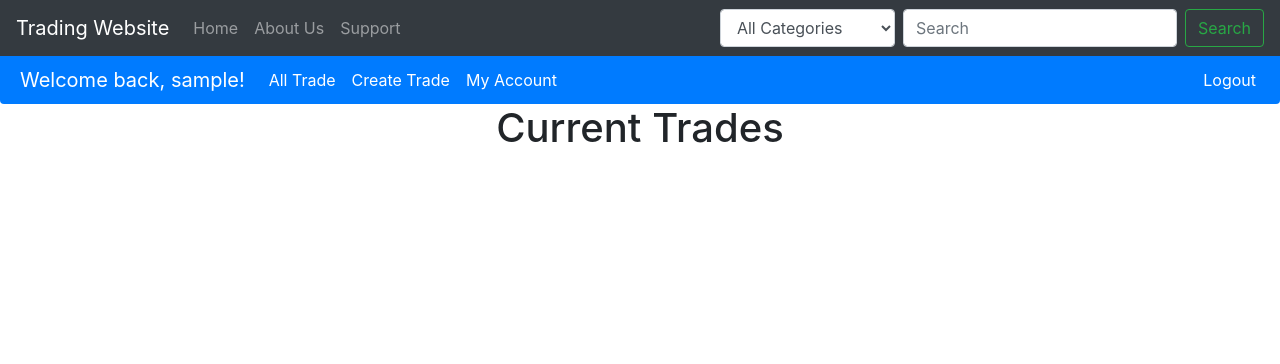
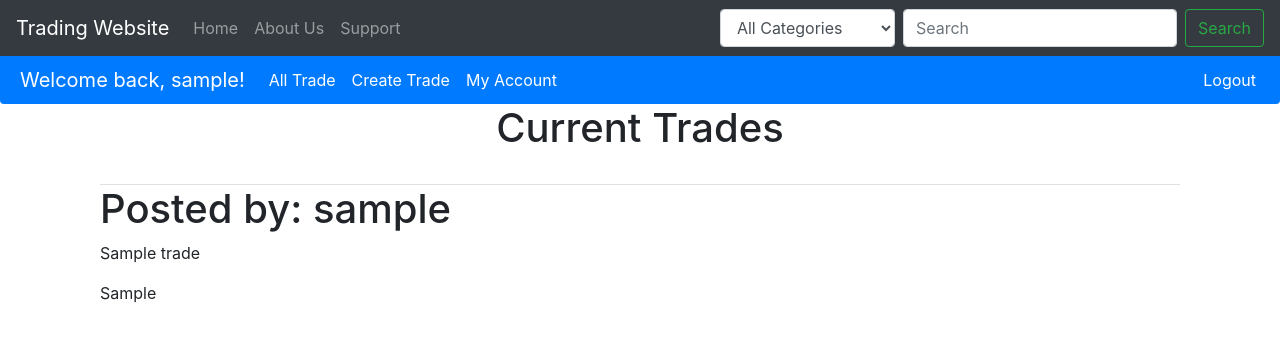
Before and after one commit to michaelwomack2001/3155FinalProject, a Flask app: page /trade in a window 1280 px wide. Shown: the top 364 px of the page. Run offline with Flask 2, Linux system fonts and the light colour scheme; a user stored in the database is signed in; tables that the repository leaves empty hold one stand-in row (values such as "Sample post"); parts of the project's set-up code (start-up, migrations or seed data) failed here and were passed over; some libraries are stand-ins or nearby versions.

Commit message:
adding create trade and other trade backend

```diff
--- a/src/models.py
+++ b/src/models.py
@@ -20,7 +20,6 @@ class Trades(db.Model):
     active_trade = db.column(db.Boolean())
     item_condition = db.Column(db.String)
     completed_trade = db.column(db.Boolean())
-    date = db.Column(db.DateTime(timezone=True), default=func.now())
     notes = db.relationship('Notes')
     user_name = db.Column(db.String, db.ForeignKey('users.user_name'))
 
--- a/website/templates/trade.html
+++ b/website/templates/trade.html
@@ -3,7 +3,7 @@
 {%block body%}
 <h1 style="text-align:center">Current Trades</h1>
 <ul class="list-group list-group-flush" id="trades">
-  {% for trade in trades %}
+  {% for trade in all_trades %}
   <div class = "container">
     <li class="list-group-item"></li>
     <h1>Posted by: {{ trade.user_name }}</h1>
--- a/website/templates/usersettings.html
+++ b/website/templates/usersettings.html
@@ -34,8 +34,6 @@
             <a class="nav-item nav-link" id="contact" href="/contact">Contact us</a>
             {% if user.is_authenticated %}
             <a class="nav-item nav-link" id="trade" href="/trade">Trade</a>
-            <a class="nav-item nav-link" id="buysell" href="/buysell">Buy/Sell</a>
-            <a class="nav-item nav-link" id="marketplace" href="/marketplace">Market Place</a>
             <a class="nav-item nav-link" id="userpage" href="/userpage">{{user.user_name}}</a>
             <a class="nav-item nav-link" id="logout" href="/logout">Logout</a>
             {% else %}
--- a/website/views.py
+++ b/website/views.py
@@ -1,8 +1,10 @@
+from asyncio.windows_events import NULL
+from re import T
 from flask import Blueprint, render_template, request, flash, redirect, url_for,jsonify
 from flask_login import login_required, current_user
-from sqlalchemy import false, true
+from sqlalchemy import false, true, text
 from werkzeug.security import generate_password_hash, check_password_hash
-
+import datetime
 from website.dbfunc import get_active_trades, get_num_trades
 from src.models import Notes
 from src.models import Users
@@ -45,37 +47,49 @@ def contact():
 @views.route('/trade', methods=['GET', 'POST'])
 @login_required
 def trade():
-    if request.method == 'POST':
-        note = request.form.get('note')
+    all_trades = Trades.query.all()
+    return render_template("trade.html", user=current_user, all_trades = all_trades)
 
-        if len(note) < 1:
-            flash('Note is too short!', category='error')
-        else:
-            new_note = Notes(data=note, user_id=current_user.id)
-            db.session.add(new_note)
-            db.session.commit()
-            flash('Note added!', category='success')
-
-    return render_template("trade.html", user=current_user)
+@views.route('/trade/<int:trade_id>')
+def get_trade(trade_id):
+    trade = Trades.query.get(trade_id)
+    return render_template("singletrade.html", user=current_user, trade = trade)
 
 @views.route('/createtrade', methods=['GET', 'POST'])
 @login_required
 def createtrade():
     if request.method == 'POST':
-        pass
-        '''''
-        if len() < 1:
-            pass
+        item_name = request.form.get('item_name')
+        item_type = request.form.get('item_name')
+        item_desc = request.form.get('item_name')
+        item_condition = request.form.get('item_name')
+
+        if len(item_name) < 2:
+            flash('Item name is too short!')
+        elif item_type == 'select type':
+            flash('Please select a item type or other')
+        elif item_desc == NULL:
+            flash('Item description is required')
+        elif len(item_desc) < 10:
+            flash("Item description is not comprehensive enough")
+        elif item_condition == 'Select Condition':
+            flash('Please select a item condition')
         else:
-            pass
-        '''''
+            new_trade = Trades(item_name = item_name, item_type = item_type,
+            item_desc = item_desc, active_trade = true, completed_trade = false,
+            user_name = current_user.user_name)
+            db.session.add(new_trade)
+            db.session.commit()
+            return redirect(url_for('get_trade'),new_trade)
     return render_template("create.html", user=current_user)
 
 
 @views.route('/userpage', methods=['GET', 'POST'])
 @login_required
 def userpage():
-    return render_template("userpage.html", user=current_user)
+    user_name = current_user.user_name
+    user_trades = Trades.query.get(user_name)
+    return render_template("userpage.html", user=current_user, user_trades = user_trades)
 
 @views.route('/usersettings',methods=['GET', 'POST'])
 @login_required
```
Also changed, not shown: website/templates/singletrade.html (added).
